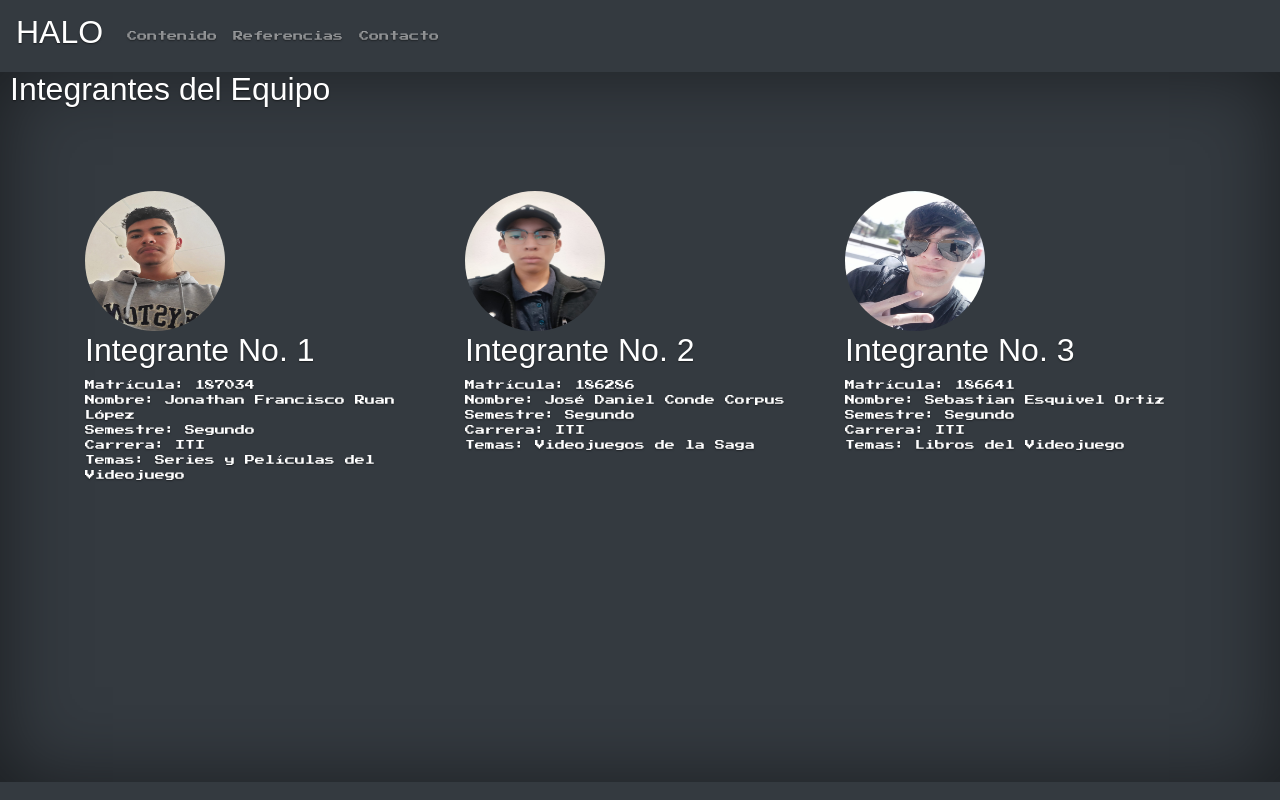
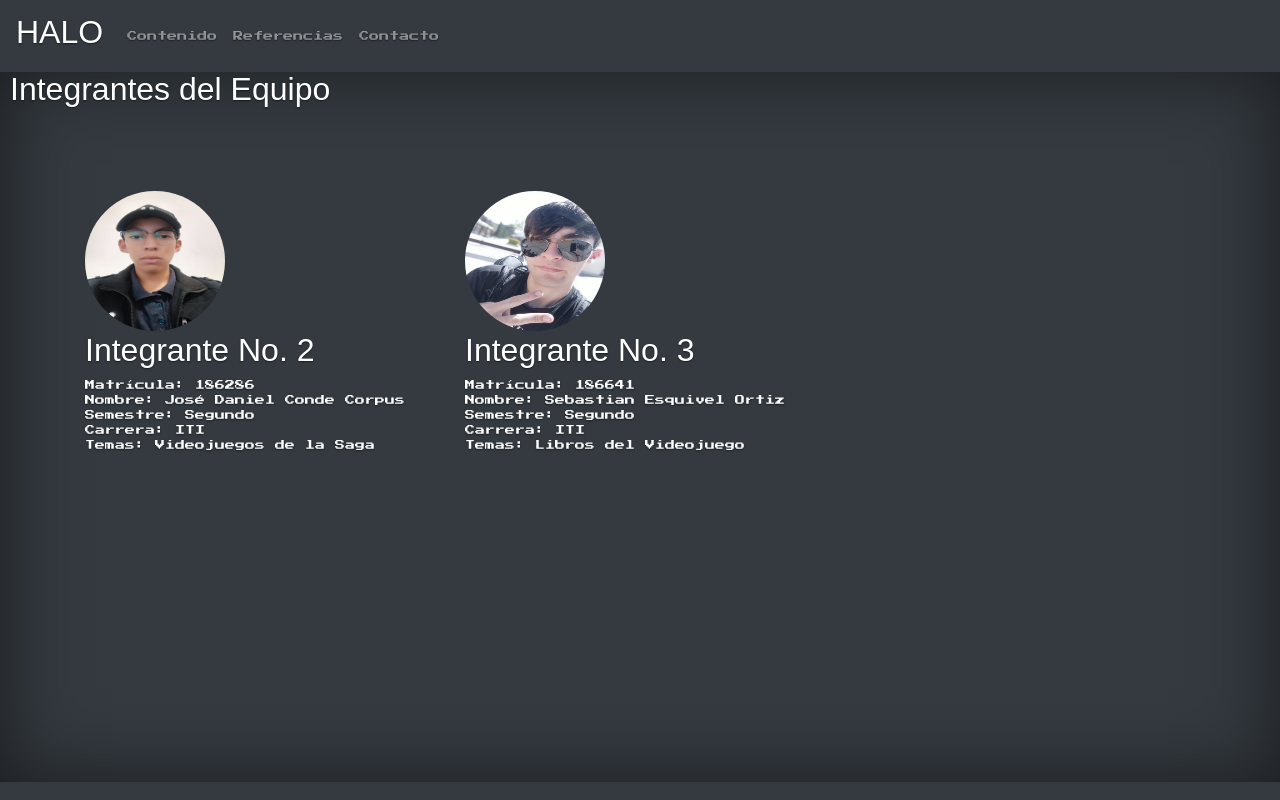
Before and after one commit to CONDE-2207/CONDE-2207.github.io, a plain HTML site: page Nueva carpeta/Contactos.html in a window 1280 px wide. Drawn offline with nearby package versions, Linux system fonts and the light colour scheme; a web font is replaced by a local one.

Commit message:
Update Contactos.html

```diff
--- a/Nueva carpeta/Contactos.html
+++ b/Nueva carpeta/Contactos.html
@@ -63,12 +63,6 @@
         <div class="container marketing">
             <div class="row">
                 <div class="col-lg-4">
-                <img class="rounded-circle" src="Jonathan.jpg" alt="Generic placeholder image" width="140" height="140">
-                <h2>Integrante No. 1</h2>
-                <p><strong>Matrícula:</strong> 187034<br><strong>Nombre:</strong> Jonathan Francisco Ruan López<br><strong>Semestre:</strong> Segundo<br><strong>Carrera:</strong> ITI<br><strong>Temas:</strong> Series y Películas del Videojuego</p>
-                <br>
-                </div><!-- /.col-lg-4 -->
-                <div class="col-lg-4">
                 <img class="rounded-circle" src="Conde.jpg" alt="Generic placeholder image" width="140" height="140">
                 <h2>Integrante No. 2</h2>
                 <p><strong>Matrícula:</strong> 186286<br><strong>Nombre:</strong> José Daniel Conde Corpus<br><strong>Semestre:</strong> Segundo<br><strong>Carrera:</strong> ITI<br><strong>Temas:</strong> Videojuegos de la Saga</p>
```
